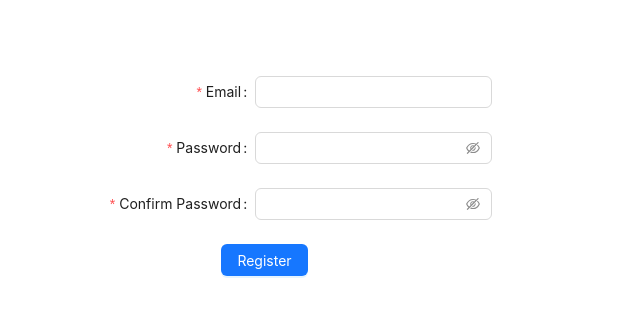
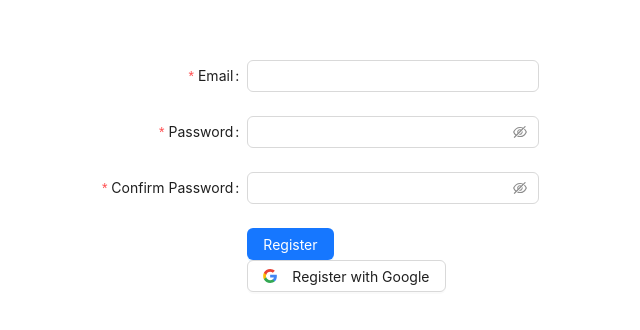
Before and after one commit to hannahw1004/dubhacks23, a React (Create React App) app: page /SignUp in a window 1280 px wide. Shown: the part 212-542 px from the top of the page, without its empty margins (351-991 px from the left). Built offline with nearby package versions, Linux system fonts and the light colour scheme.

Commit message:
Register with google button

```diff
--- a/src/SignUp.tsx
+++ b/src/SignUp.tsx
@@ -1,14 +1,15 @@
-import React from 'react';
-import { Button, Form, Input, Select } from 'antd';
+import React from "react";
+import { Button, Form, Input, Select } from "antd";
+import google from "./google.svg";
 
-type SizeType = Parameters<typeof Form>[0]['size'];
+type SizeType = Parameters<typeof Form>[0]["size"];
 
 const onFinish = (values: any) => {
-    console.log('Success:', values);
+  console.log("Success:", values);
 };
 
 const onFinishFailed = (errorInfo: any) => {
-    console.log('Failed:', errorInfo);
+  console.log("Failed:", errorInfo);
 };
 
 type FieldType = {
@@ -16,8 +17,6 @@ type FieldType = {
   password?: string;
   remember?: string;
 };
-
-
 
 export const SignUp: React.FC = () => {
   const formItemLayout = {
@@ -35,23 +34,23 @@ export const SignUp: React.FC = () => {
     wrapperCol: {
       xs: {
         span: 24,
-            offset: 0,
+        offset: 10,
       },
       sm: {
         span: 16,
-            offset: 8,
+        offset: 10,
       },
     },
   };
-    return(
-        <div className ="centered-wrapper">
+  return (
+    <div className="centered-wrapper">
       <Form
         name="basic"
         labelCol={{ span: 10 }}
         wrapperCol={{ span: 16 }}
-        style={{ maxWidth: 600 }}
+        style={{ width: 500}}
         layout="horizontal"
-        initialValues={{ remember: true}}
+        initialValues={{ remember: true }}
         onFinish={onFinish}
         onFinishFailed={onFinishFailed}
         autoComplete="off"
@@ -59,7 +58,7 @@ export const SignUp: React.FC = () => {
         <Form.Item<FieldType>
           label="Email"
           name="username"
-            rules={[{ required: true, message: 'Please input your email!' }]}
+          rules={[{ required: true, message: "Please input your email!" }]}
         >
           <Input />
         </Form.Item>
@@ -67,7 +66,7 @@ export const SignUp: React.FC = () => {
         <Form.Item<FieldType>
           label="Password"
           name="password"
-            rules={[{ required: true, message: 'Please input your password!' }]}
+          rules={[{ required: true, message: "Please input your password!" }]}
         >
           <Input.Password />
         </Form.Item>
@@ -75,19 +74,21 @@ export const SignUp: React.FC = () => {
         <Form.Item
           name="confirm"
           label="Confirm Password"
-            dependencies={['password']}
+          dependencies={["password"]}
           hasFeedback
           rules={[
             {
               required: true,
-                message: 'Please confirm your password!',
+              message: "Please confirm your password!",
             },
             ({ getFieldValue }) => ({
               validator(_, value) {
-                if (!value || getFieldValue('password') === value) {
+                if (!value || getFieldValue("password") === value) {
                   return Promise.resolve();
                 }
-                return Promise.reject(new Error('The new password that you entered do not match!'));
+                return Promise.reject(
+                  new Error("The new password that you entered do not match!")
+                );
               },
             }),
           ]}
@@ -96,8 +97,25 @@ export const SignUp: React.FC = () => {
         </Form.Item>
 
         <Form.Item {...tailFormItemLayout}>
-            <Button type="primary" htmlType="submit">
+          <Button type="primary" htmlType="submit" style={{marginRight: "1em"}}>
             Register
+          </Button>
+          <Button
+            type="default"
+            htmlType="submit"
+            className="login-form-button"
+          >
+            <img
+              src={google}
+              alt="Google"
+              style={{
+                height: "1em",
+                width: "1em",
+                marginRight: "0.5em",
+                verticalAlign: "middle",
+              }}
+            />
+            Register with Google
           </Button>
         </Form.Item>
       </Form>
```
Lines whose indentation alone changed are shown as unchanged.
